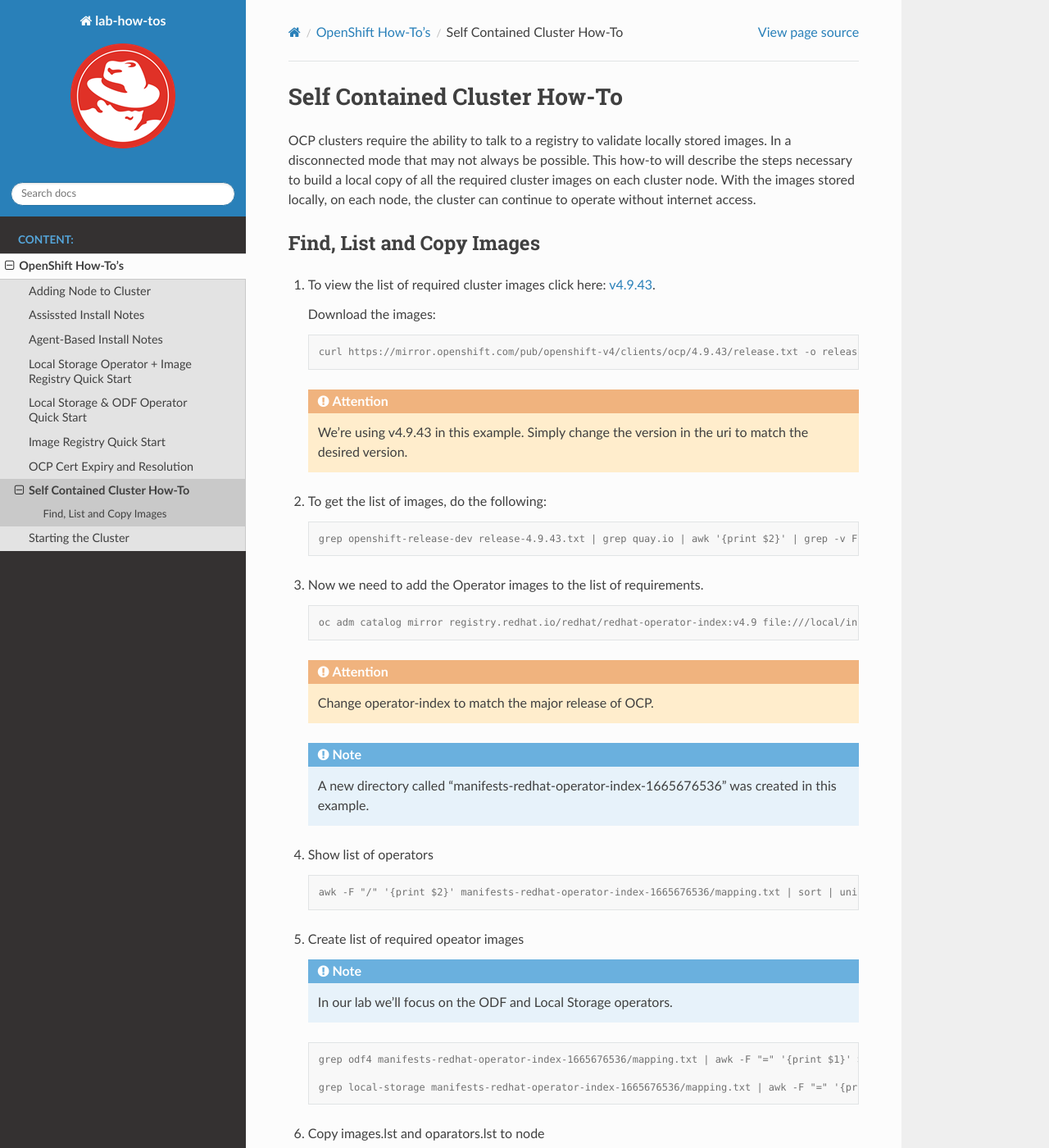
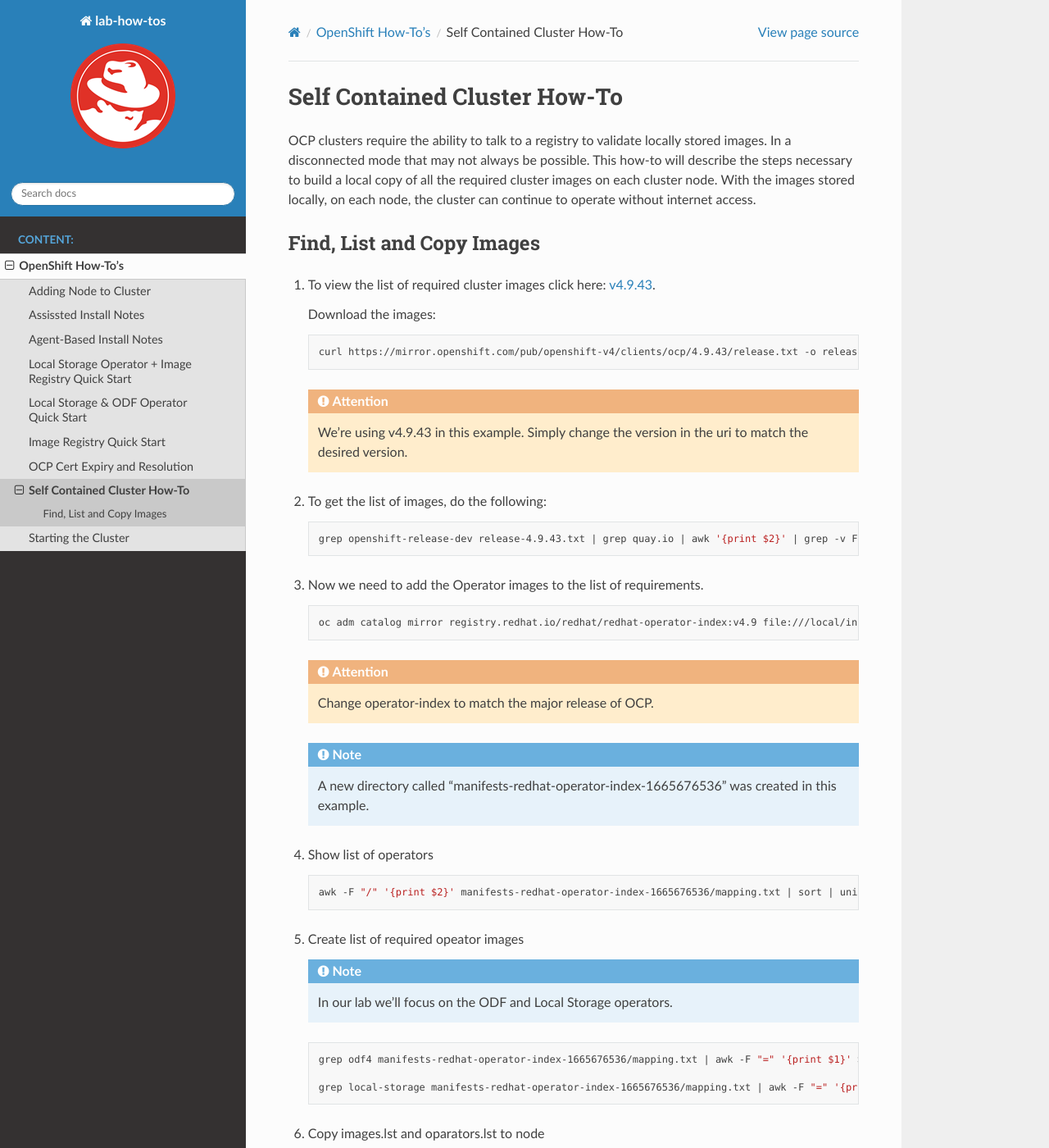
Before and after one commit to vtog/labGuides, a Sphinx documentation site: the page built from source/ocp/self-contained-cluster.rst, in a window 1280 px wide and 1400 px high. Shown: the whole window at 82% size. Built offline with Sphinx 7.4.7 and the Read the Docs theme 2.0.0, drawn with Linux system fonts in a browser that asks for light colours; pages that are not in the unit, such as notebooks, are missing from menus; some of the changed text lies outside the part shown.

Commit message:
Moved final md files to rst and fixed syntax. Globally replaced console with bash.

```diff
--- a/source/ocp/agent-based-installer-notes.rst
+++ b/source/ocp/agent-based-installer-notes.rst
@@ -106,13 +106,13 @@
 #. With the latest "openshift-install" run the following command. In my case
    I'm using a "workdir" with my support yaml files.
 
-   .. code-block:: console
+   .. code-block:: bash
 
       ./openshift-install agent create image --dir workdir
 
 #. Boot the VM's with the ISO created in the previous step. Follow the progress
    with the following command:
 
-   .. code-block:: console
+   .. code-block:: bash
 
       ./openshift-install agent wait-for install-complete --dir workdir
--- a/source/ocp/self-contained-cluster.rst
+++ b/source/ocp/self-contained-cluster.rst
@@ -15,7 +15,7 @@
 
    Download the images:
 
-   .. code-block:: console
+   .. code-block:: bash
 
       curl https://mirror.openshift.com/pub/openshift-v4/clients/ocp/4.9.43/release.txt -o release-4.9.43.txt
 
@@ -24,13 +24,13 @@
 
 #. To get the list of images, do the following:
 
-   .. code-block:: console
+   .. code-block:: bash
 
       grep openshift-release-dev release-4.9.43.txt | grep quay.io | awk '{print $2}' | grep -v From > images.lst
 
 #. Now we need to add the Operator images to the list of requirements.
 
-   .. code-block:: console
+   .. code-block:: bash
 
       oc adm catalog mirror registry.redhat.io/redhat/redhat-operator-index:v4.9 file:///local/index -a pull-secret.json --insecure --index-filter-by-os='linux/amd64' --manifests-only
 
@@ -40,7 +40,7 @@
 
 #. Show list of operators
 
-   .. code-block:: console
+   .. code-block:: bash
 
       awk -F "/" '{print $2}' manifests-redhat-operator-index-1665676536/mapping.txt | sort | uniq
 
@@ -48,7 +48,7 @@
 
    .. note:: In our lab we'll focus on the ODF and Local Storage operators.
 
-   .. code-block:: console
+   .. code-block:: bash
 
       grep odf4 manifests-redhat-operator-index-1665676536/mapping.txt | awk -F "=" '{print $1}' > operators.lst
 
@@ -56,7 +56,7 @@
 
 #. Copy images.lst and oparators.lst to node
 
-   .. code-block:: console
+   .. code-block:: bash
 
       scp *.lst core@192.168.122.31:~
 
@@ -70,7 +70,7 @@
 
    First the release images:
 
-   .. code-block:: console
+   .. code-block:: bash
 
       ssh core@192.168.122.31
 
@@ -80,13 +80,13 @@
 
    Now the operator images:
 
-   .. code-block:: console
+   .. code-block:: bash
 
       for image in `cat operators.lst`; do sudo crictl pull $image; done;
 
 #. Create the alternate location and copy the images
 
-   .. code-block:: console
+   .. code-block:: bash
 
       sudo -s
 
@@ -102,7 +102,7 @@
 
    .. note:: If root (and you should be) you'll need to type "exit" twice
 
-   .. code-block:: console
+   .. code-block:: bash
 
       exit
 
@@ -111,7 +111,7 @@
    For this to work the private key will need to be copied to the primary node.
    In my example 192.168.122.31
 
-   .. code-block:: console
+   .. code-block:: bash
 
       scp ~/.ssh/id_rsa core@192.168.122.31:~
 
@@ -119,13 +119,13 @@
 
    SSH back to primary node
 
-   .. code-block:: console
+   .. code-block:: bash
 
       ssh core@192.168.122.31
 
    Configure ssh access
 
-   .. code-block:: console
+   .. code-block:: bash
 
       sudo mkdir /root/.ssh
 
@@ -133,7 +133,7 @@
 
    Sync nodes
 
-   .. code-block:: console
+   .. code-block:: bash
 
       sudo rsync -av /home/core/images core@1921.168.122.32:~
 
@@ -170,7 +170,7 @@
 
 #. Apply the previously created MachineConfig to the cluster
 
-   .. code-block:: console
+   .. code-block:: bash
 
       oc apply -f 99-container-master-storage-conf.yaml
 
@@ -178,7 +178,7 @@
 
 #. Confirm mcp is done updating the MachineConfig
 
-   .. code-block:: console
+   .. code-block:: bash
 
       oc get mcp
 
@@ -189,7 +189,7 @@
 
 #. Disabling the default OperatorHub sources
 
-   .. code-block:: console
+   .. code-block:: bash
 
       oc patch OperatorHub cluster --type json -p '[{"op": "add", "path": "/spec/disableAllDefaultSources", "value": true}]'
 
@@ -197,19 +197,19 @@
 
    Download the global cluster pull secret
 
-   .. code-block:: console
+   .. code-block:: bash
 
       oc extract secret/pull-secret -n openshift-config --to=.
 
    Edit/remove the "cloud.openshift.com" JSON entry from the pull secret
 
-   .. code-block:: console
+   .. code-block:: bash
 
       "cloud.openshift.com":{"auth":"<hash>","email":"<email_address>"}
 
    Update the global cluset pull secret
 
-   .. code-block:: console
+   .. code-block:: bash
 
       oc set data secret/pull-secret -n openshift-config --from-file=.dockerconfigjson=<pull_secret_location>
 
@@ -224,7 +224,7 @@
    Lets confirm the number of images. The count for "true" should be the same
    on each node.
 
-   .. code-block:: console
+   .. code-block:: bash
 
       ssh core@192.168.122.31 sudo podman images | grep true | wc -l
       ssh core@192.168.122.32 sudo podman images | grep true | wc -l
```
Also changed, not shown: source/ocp/image-registry-quick-start.rst (+15 -15 lines), source/ocp/lso-lr-quick-start.rst (+12 -12 lines), source/ocp/lso-odf-quick-start.rst (+5 -5 lines), source/ocp/ocp-cert-expiry.rst (+5 -5 lines), 4 other files.
